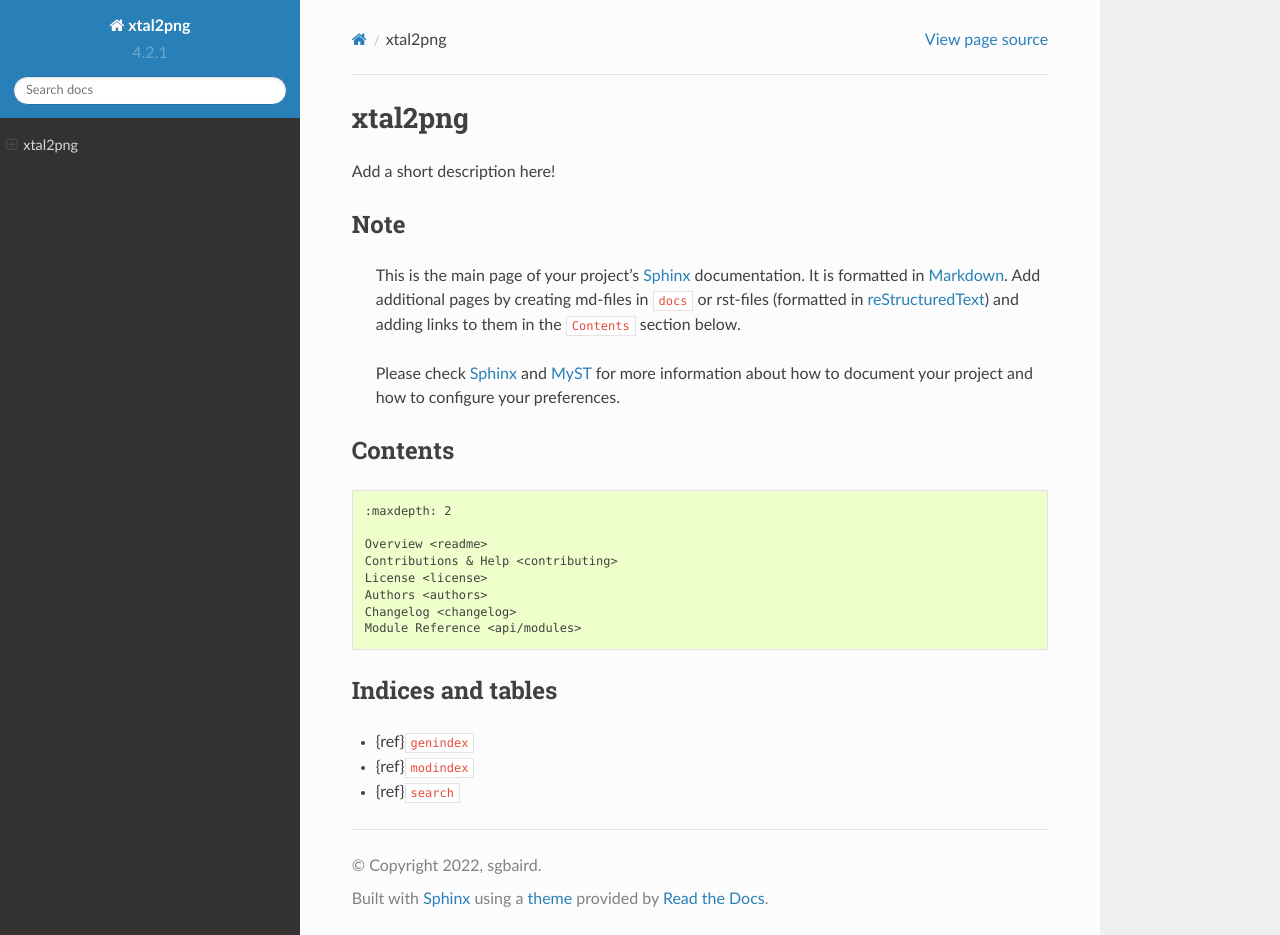
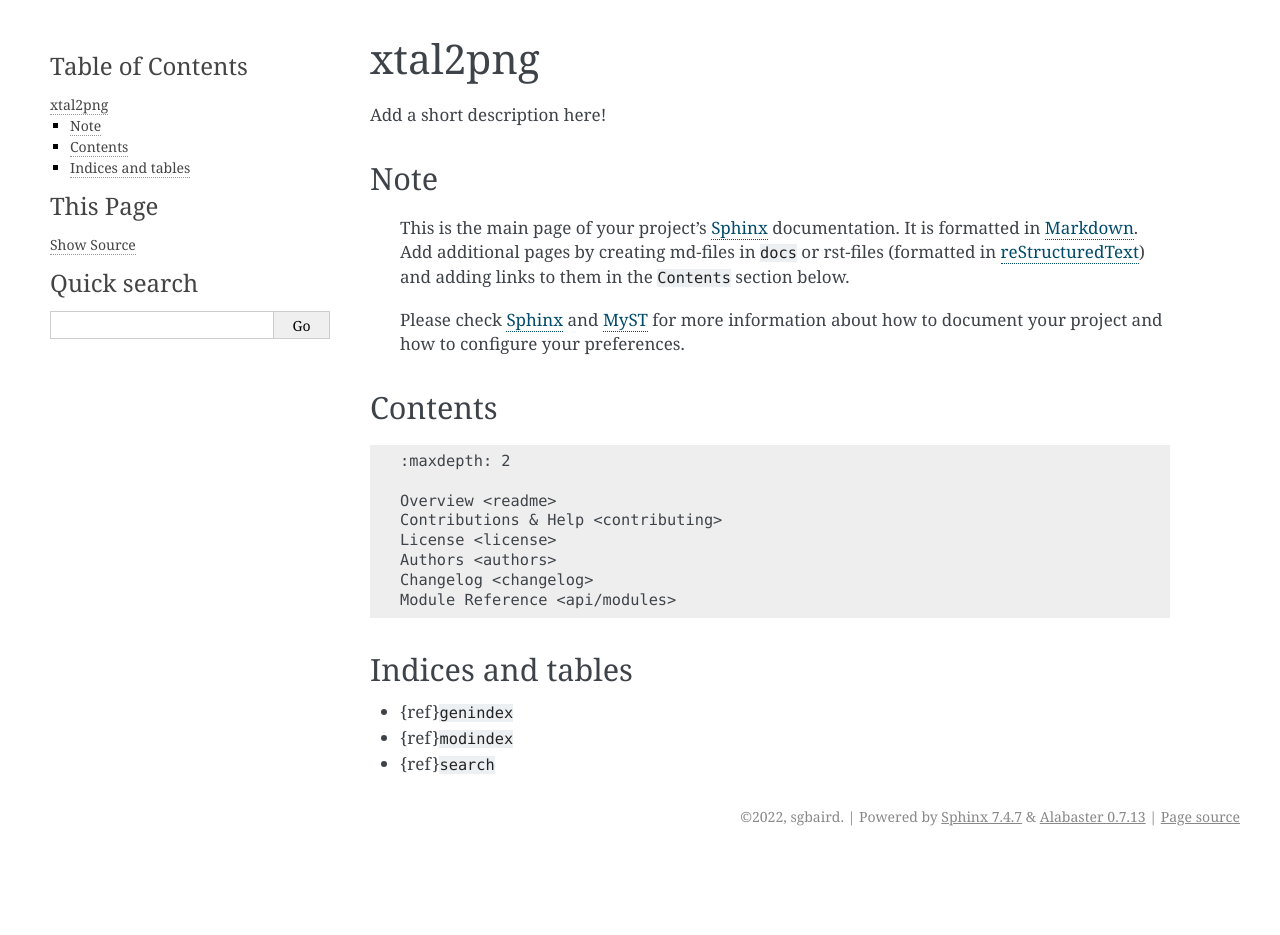
Before and after one commit to sparks-baird/xtal2png, a Sphinx documentation site: the page built from docs/index.md, in a window 1280 px wide and 935 px high. Built offline with Sphinx 7.4.7, drawn with Linux system fonts in a browser that asks for light colours.

Commit message:
check the original conf.py template for compatibility on readthedocs

```diff
--- a/docs/conf.py
+++ b/docs/conf.py
@@ -54,8 +54,6 @@ try:
 except Exception as e:
     print("Running `sphinx-apidoc` failed!\n{}".format(e))
 
-import sphinx_rtd_theme  # noqa
-
 # -- General configuration ---------------------------------------------------
 
 # If your documentation needs a minimal Sphinx version, state it here.
@@ -74,8 +72,6 @@ extensions = [
     "sphinx.ext.ifconfig",
     "sphinx.ext.mathjax",
     "sphinx.ext.napoleon",
-    "sphinx_rtd_theme",
-    "sphinx_copybutton",
 ]
 
 # Add any paths that contain templates here, relative to this directory.
@@ -151,7 +147,7 @@ exclude_patterns = ["_build", "Thumbs.db", ".DS_Store", ".venv"]
 # default_role = None
 
 # If true, '()' will be appended to :func: etc. cross-reference text.
-add_function_parentheses = True
+# add_function_parentheses = True
 
 # If true, the current module name will be prepended to all description
 # unit titles (such as .. function::).
@@ -178,12 +174,15 @@ todo_emit_warnings = True
 
 # The theme to use for HTML and HTML Help pages.  See the documentation for
 # a list of builtin themes.
-html_theme = "sphinx_rtd_theme"
+html_theme = "alabaster"
 
 # Theme options are theme-specific and customize the look and feel of a theme
 # further.  For a list of options available for each theme, see the
 # documentation.
-html_theme_options = {"sidebar_width": "300px", "page_width": "1200px"}
+html_theme_options = {
+    "sidebar_width": "300px",
+    "page_width": "1200px"
+}
 
 # Add any paths that contain custom themes here, relative to this directory.
 # html_theme_path = []
```
